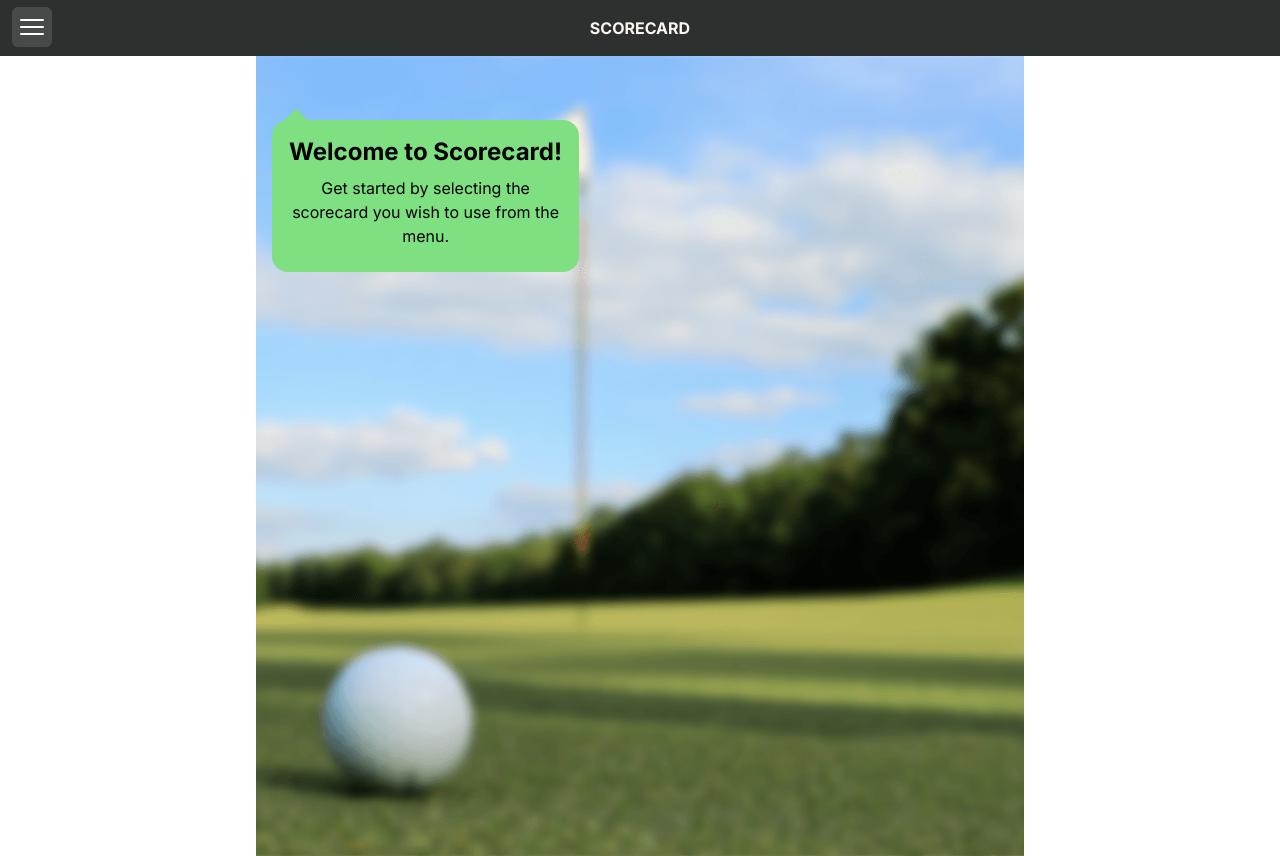
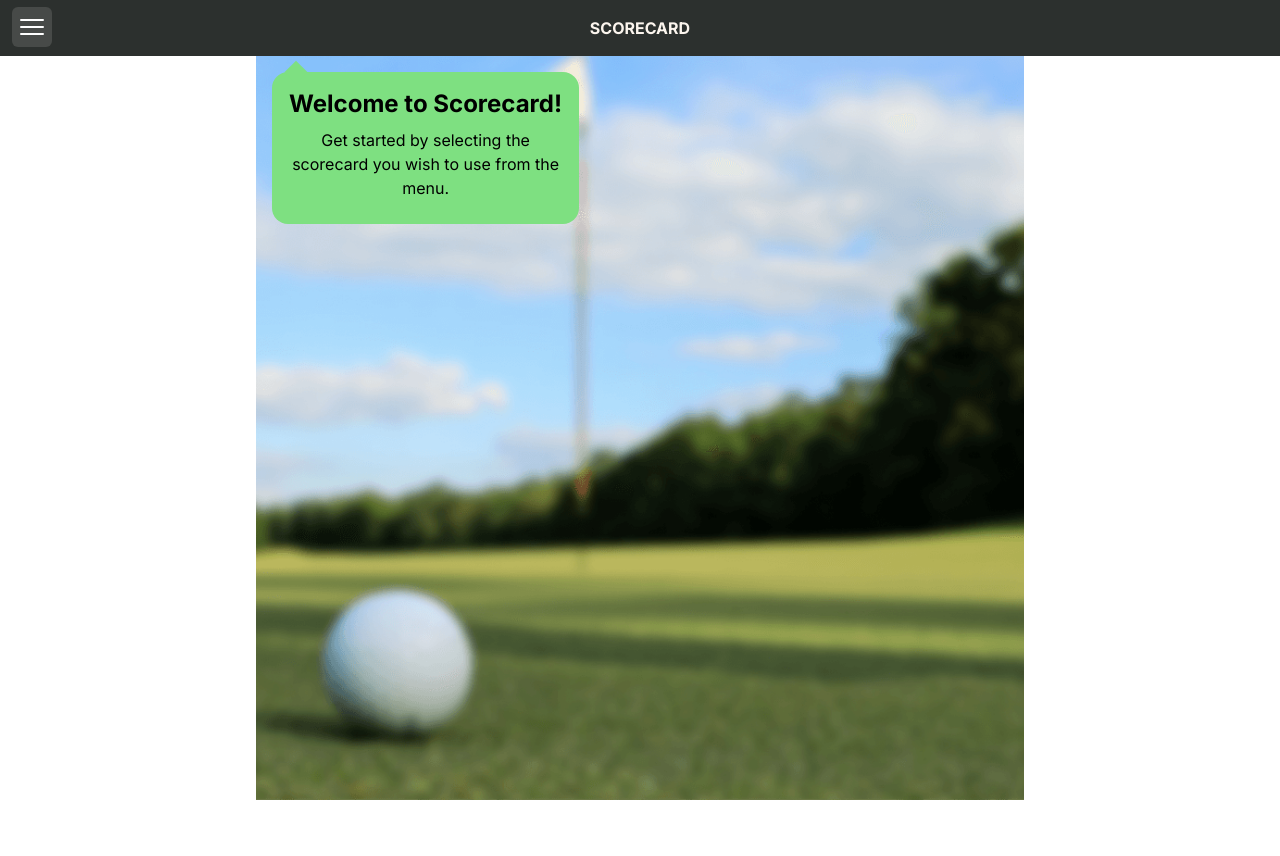
Before and after one commit to ex7r3me/score-card, a Next.js app: page / in a window 1280 px wide. After the commit the page ends 800 px from the top, so only its background shows below. Built offline with nearby package versions, Linux system fonts and the light colour scheme.

Commit message:
Fixed the navigation wrapper to not push the main content It was causing scrollbars when not needed.

```diff
--- a/app/layout.tsx
+++ b/app/layout.tsx
@@ -19,7 +19,7 @@ export default function RootLayout({
     <html lang="en" className='h-full'>
       <body className={inter.className + ' h-full'}>
         <Navigation />
-        <main className='h-full pt-12 mx-auto max-w-3xl bg-golfing bg-no-repeat bg-[-4rem] bg-cover'>
+        <main className='h-full pt-14 mx-auto max-w-3xl bg-golfing bg-no-repeat bg-[-4rem] bg-cover'>
           {children}
         </main>
       </body>
--- a/components/golf-scorecard/golf-scorecard.tsx
+++ b/components/golf-scorecard/golf-scorecard.tsx
@@ -67,7 +67,7 @@ export default function GolfScorecard() {
         <Row key='totals' className='border-solid border-t-2 border-primary-gray'>
           <Cell key='total-label' className='font-bold text-center'><span>Total</span></Cell>
           { playerTotals.map((col, i) => (
-            <Cell key={'p'+i+'total'} className='font-bold text-center border-solid border-l-2 border-primary-gray'>{col}</Cell>
+            <Cell key={'p'+i+'total'} className='font-bold text-center border-solid border-l-2 border-primary-gray'>{col || 0}</Cell>
           ))}
         </Row>
       </TableBody>
--- a/components/navigation/navigation.tsx
+++ b/components/navigation/navigation.tsx
@@ -11,7 +11,7 @@ export default function Navigation() {
   return (
     <div>
       {overlay && <div className="fixed inset-0 z-10 transition-opacity bg-gray-500 bg-opacity-75"></div>}
-      <nav role="navigation" className="relative z-20 flex items-center align-middle h-14 bg-primary-gray">
+      <nav role="navigation" className="fixed w-full z-20 flex items-center align-middle h-14 bg-primary-gray">
         <MainMenu onToggle={() => {setOverlay(!overlay)}}/>
         <Link
           href="/"
```
